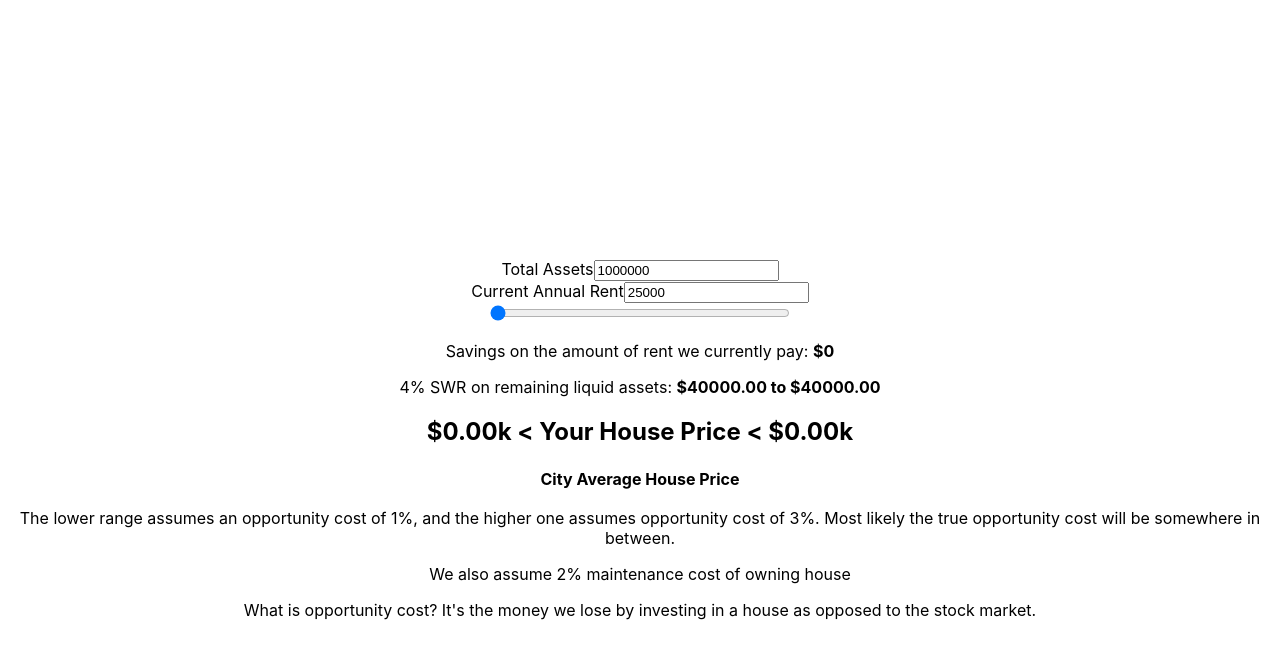
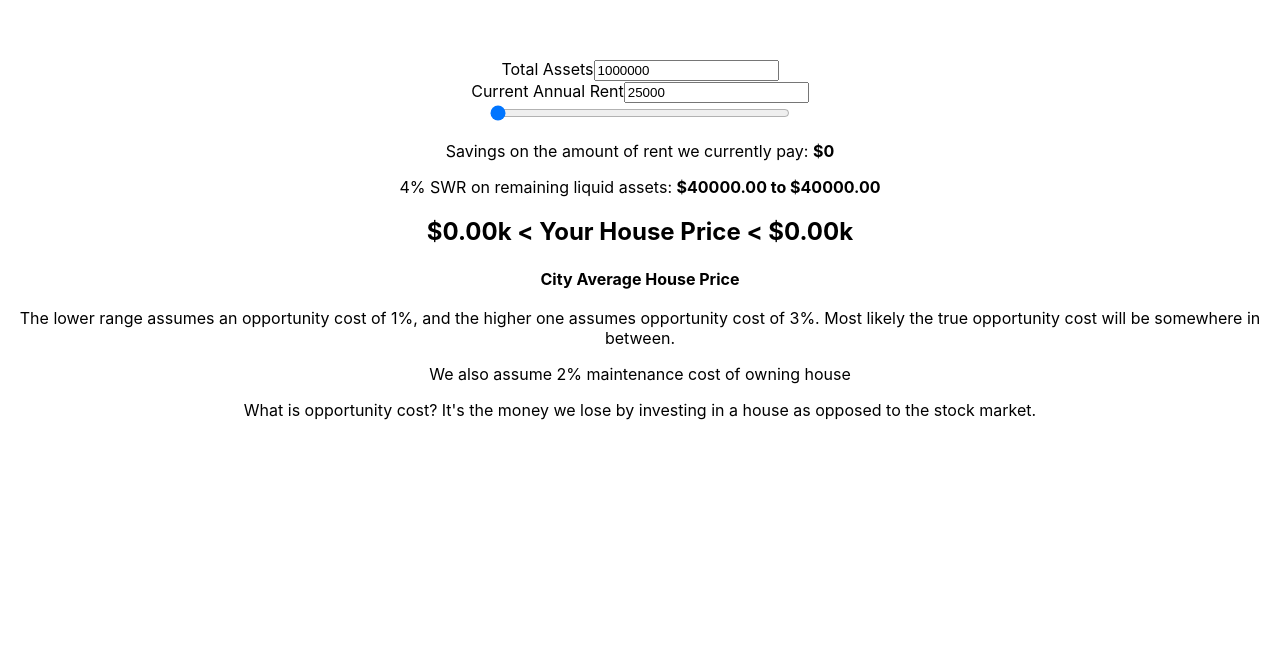
Before and after one commit to sidk/what-can-you-buy, a React (Create React App) app: page / in a window 1280 px wide. Shown: the part 141-800 px from the top of the page. Built offline with nearby package versions, Linux system fonts and the light colour scheme.

Commit message:
less padding

```diff
--- a/src/App.css
+++ b/src/App.css
@@ -1,6 +1,6 @@
 .App {
   text-align: center;
-  padding-top: 400px;
+  padding-top: 200px;
 }
 table {
   margin: auto;
```
